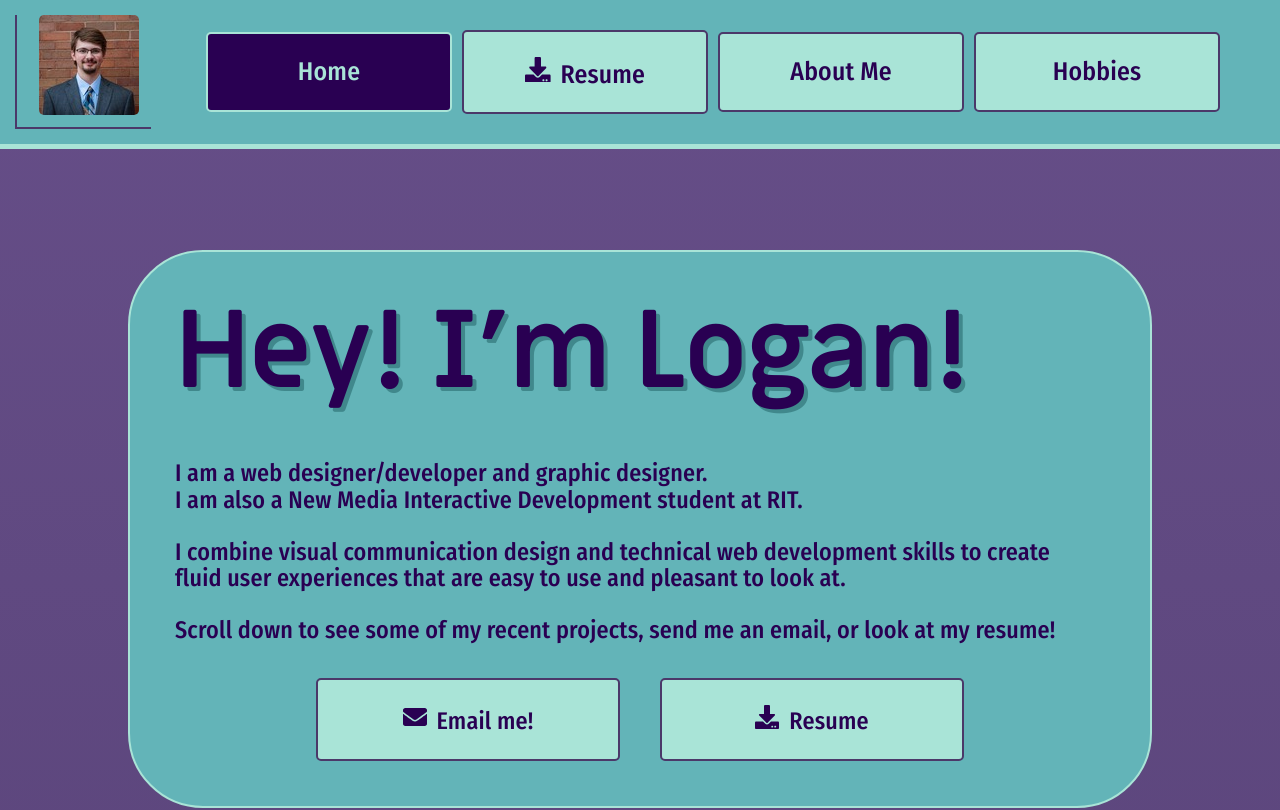
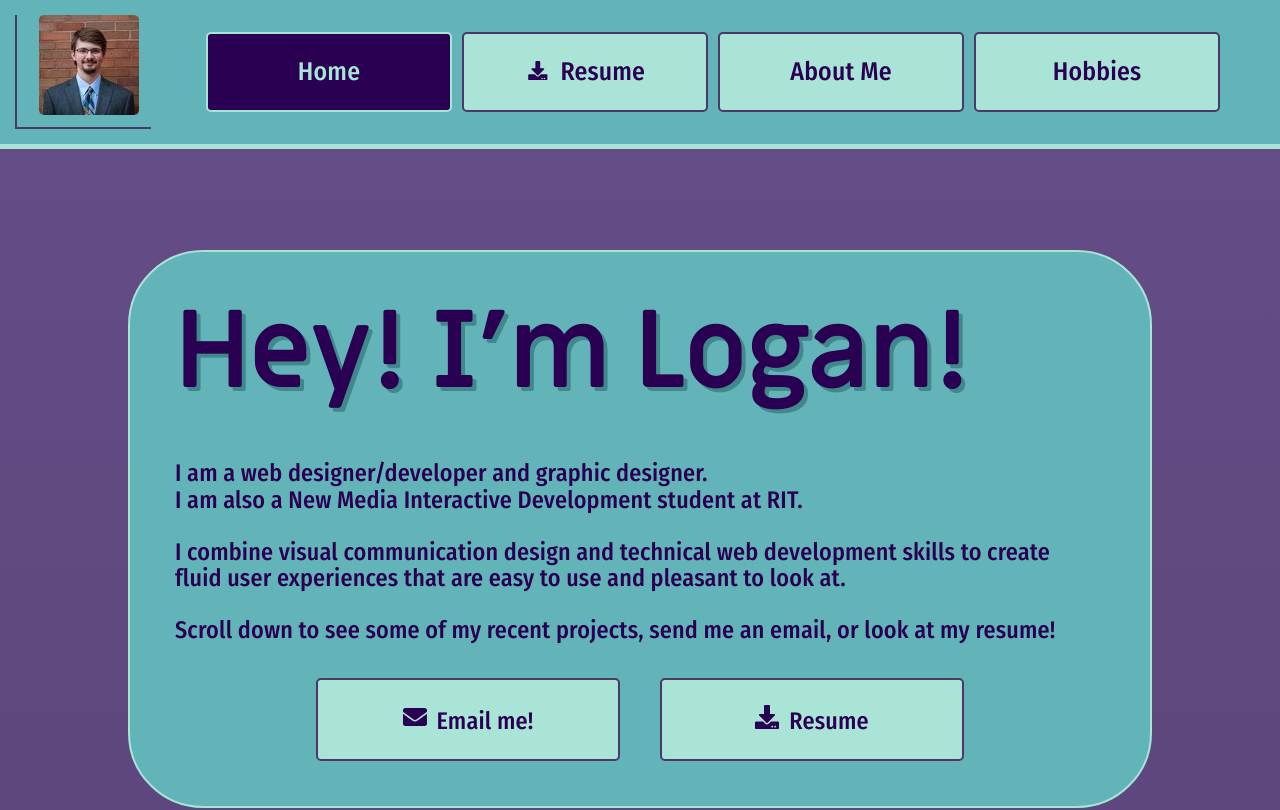
Before and after one commit to lpotter3580/resume-site, a React (Vite) app: page / in a window 1280 px wide. Shown: the top 810 px of the page. Built offline with nearby package versions, Linux system fonts and the light colour scheme.

Commit message:
resume favicon was slightly taller than text

```diff
--- a/src/App.css
+++ b/src/App.css
@@ -13,6 +13,9 @@ nav .linkButton{
     width: 100%;
     text-wrap: nowrap;
     font-size: 2vw;
+}
+nav .linkButton svg{
+    height: 0.75em
 }
 .container{
     display: flex;
```
